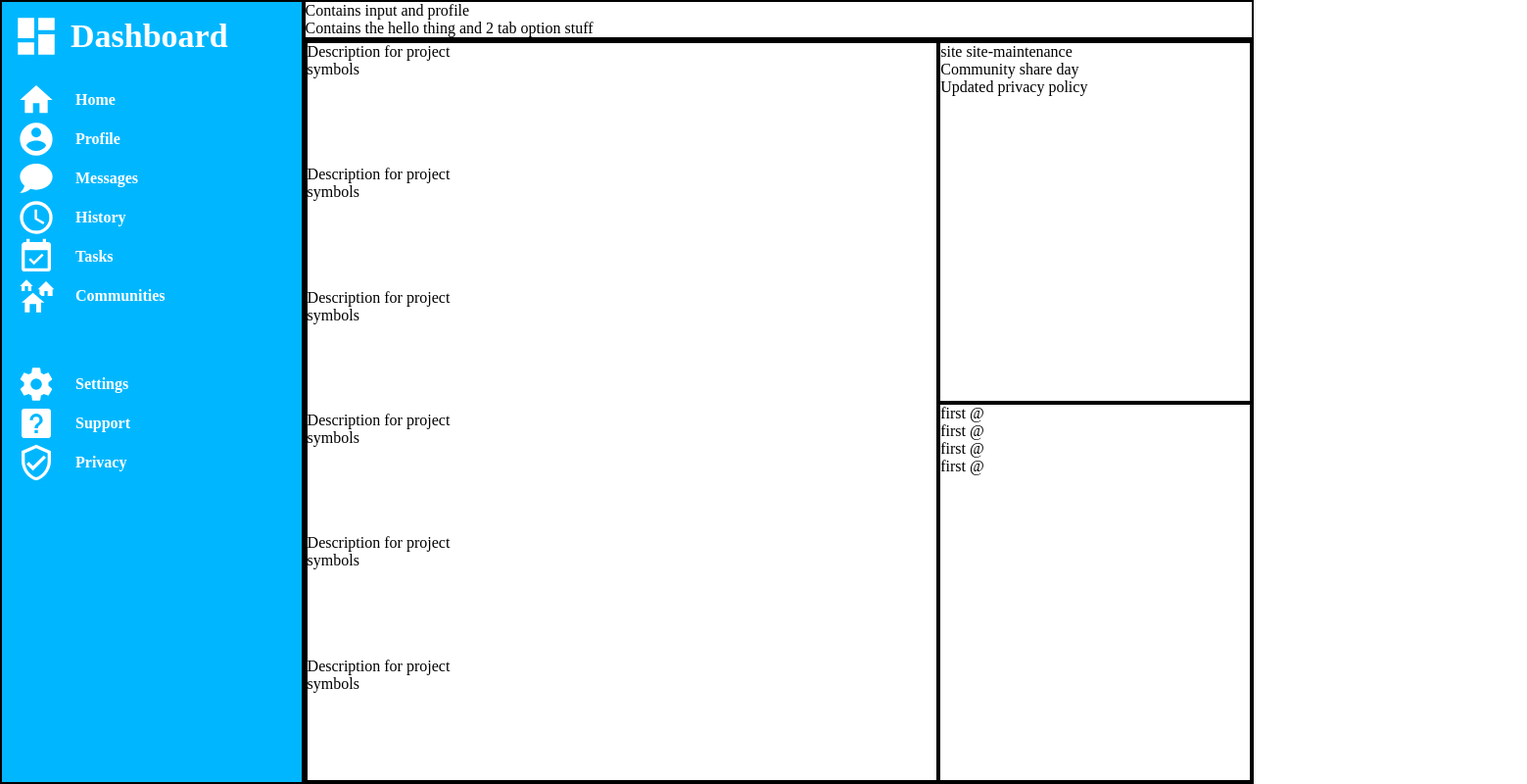
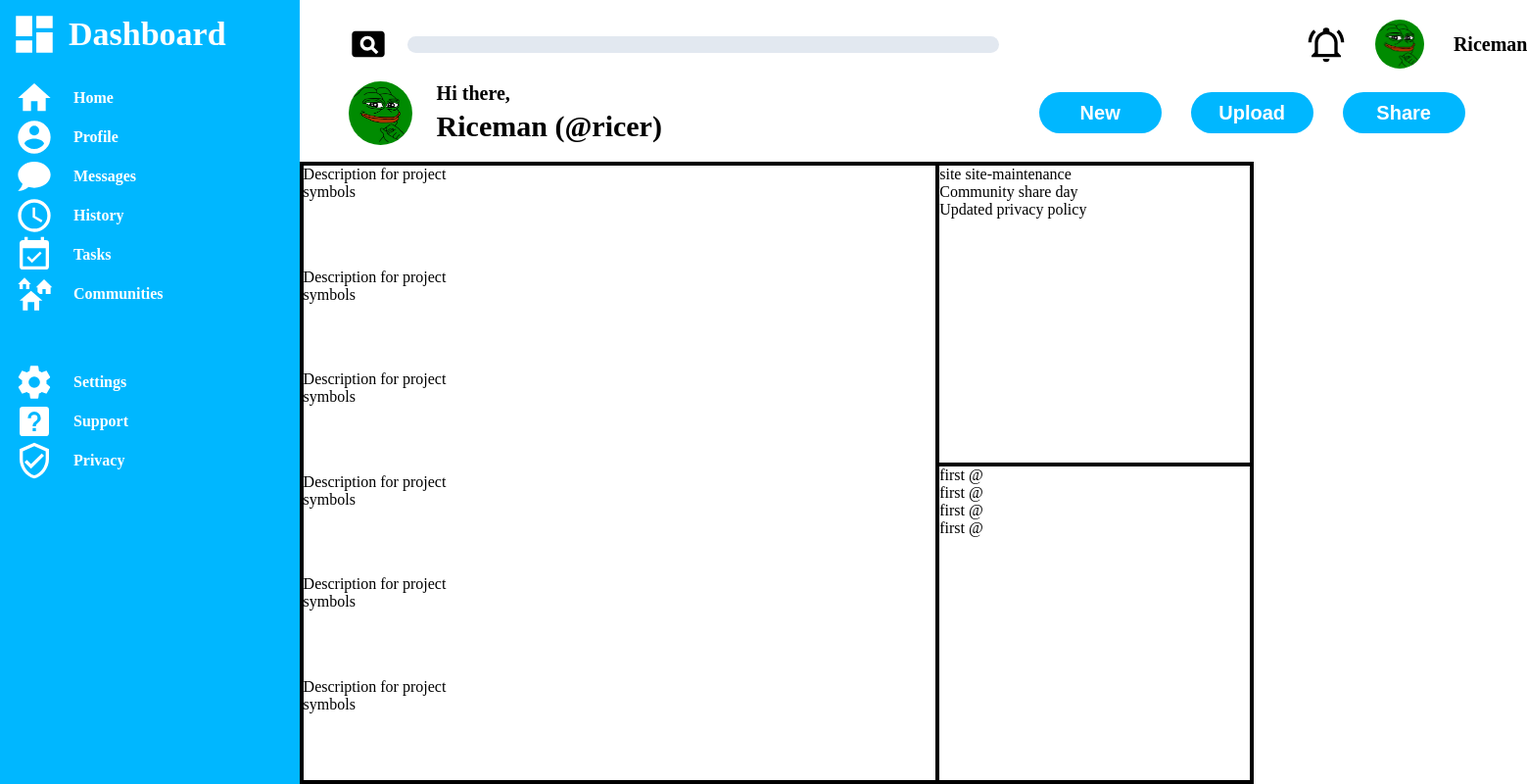
Before and after one commit to CuriousRiceman/admin-dashboard, a plain HTML site: page index.html in a window 1280 px wide. Shown: the whole page at 98% size, 1559 px wide, since content can reach past the window. Drawn offline with Linux system fonts and the light colour scheme.

Commit message:
finished the header, responsive design is definitely something to learn more and practice on

```diff
--- a/index.html
+++ b/index.html
@@ -54,10 +54,26 @@
 
     <div class="header">
         <div class="first-row">
-        Contains input and profile
+            <div class="first-row-one">
+                <img id="search-logo" src="assets/card-search.svg" alt="Search logo">
+                <input type="text" id="search">
+            </div>
+            <div class="first-row-two">
+                <img src="assets/bell-ring-outline.svg" alt="Notification logo">
+                <img id="profile-picture" src="assets/pepe.png" alt="Profile picture">
+                <span>Riceman</span>
+            </div>
         </div>
         <div class="second-row">
-            Contains the hello thing and 2 tab option stuff
+            <div class="second-row-one">
+                <img src="assets/pepe.png" alt="Profile picture">
+                <span>Hi there,<br><h2>Riceman (@ricer)</h3></span>
+            </div>
+            <div class="second-row-two">
+                <button type="submit" id="new">New</button>
+                <button type="submit" id="upload">Upload</button>
+                <button type="submit" id="share">Share</button>
+            </div>
         </div>
     </div>
 
--- a/styles.css
+++ b/styles.css
@@ -11,7 +11,6 @@ body {
 
 .sidebar {
     grid-area: sidebar;
-    border: 2px solid black;
     display: flex; /* Flex so I can organize the sidebar tabs */
     flex-direction: column;
     font-weight: bold;
@@ -53,7 +52,95 @@ body {
 
 .header {
     grid-area: header;
-    border: 2px solid black;
+    font-weight: bold;
+}
+
+.first-row {
+    display: flex;
+    padding: 20px 0 0 50px;
+    font-size: 20px;
+    align-items: center;
+}
+
+.first-row-one {
+    display: flex;
+    align-items: center;
+    margin-right: 34%;
+}
+
+.first-row-two {
+    display: flex;
+    align-items: center;
+}
+
+.first-row img{
+    height: 40px;
+}
+
+#search-logo {
+    margin-right: 20px;
+}
+
+#profile-picture {
+    border-radius: 50%;
+    height: 50px;
+    width: 50px;
+    margin: 0 30px;
+}
+
+#search {
+    width: 600px;
+    background-color: rgba(226 232 240);
+    border: none;
+    line-height: 1.75;
+    height: 10%;
+    border-radius: 30px; /* Pixels make the edge more rounder, % will make it relative to width causing an elliptical shape */
+}
+
+.second-row {
+    padding: 5px 0 0 50px;
+    font-size: 20px;
+    display: flex;
+    align-items: center;
+    height: 80px;
+    margin-bottom: 10px;
+}
+
+.second-row-one {
+    display: flex;
+    margin-right: 40%;
+    align-items: center;
+}
+
+.second-row-two {
+    display: flex;
+    align-items: center;
+  }
+
+
+.second-row-one h2 {
+    margin: 5px 0 0 0;
+    white-space: nowrap; /* Prevents the heading from wrapping and overlapping other components */
+}
+
+.second-row-one img {
+    width: 65px;
+    height: 65px;
+    border-radius: 50%;
+    margin-right: 25px;
+}
+
+.second-row-two button {
+    border-radius: 25px;
+    font-size: 20px;
+    background-color: rgb(0, 183, 255);
+    color: white;
+    font-weight: bold;
+    margin: 15px;
+    line-height: 2;
+    width: 125px;
+    border: none;
+    cursor: pointer;
 }
 
 .main-content {
```
Also changed, not shown: assets/bell-ring-outline.svg (added), assets/card-search.svg (added), assets/eye-plus-outline.svg (added), assets/pepe.png (added), assets/share.svg (added), assets/star-plus-outline.svg (added).
